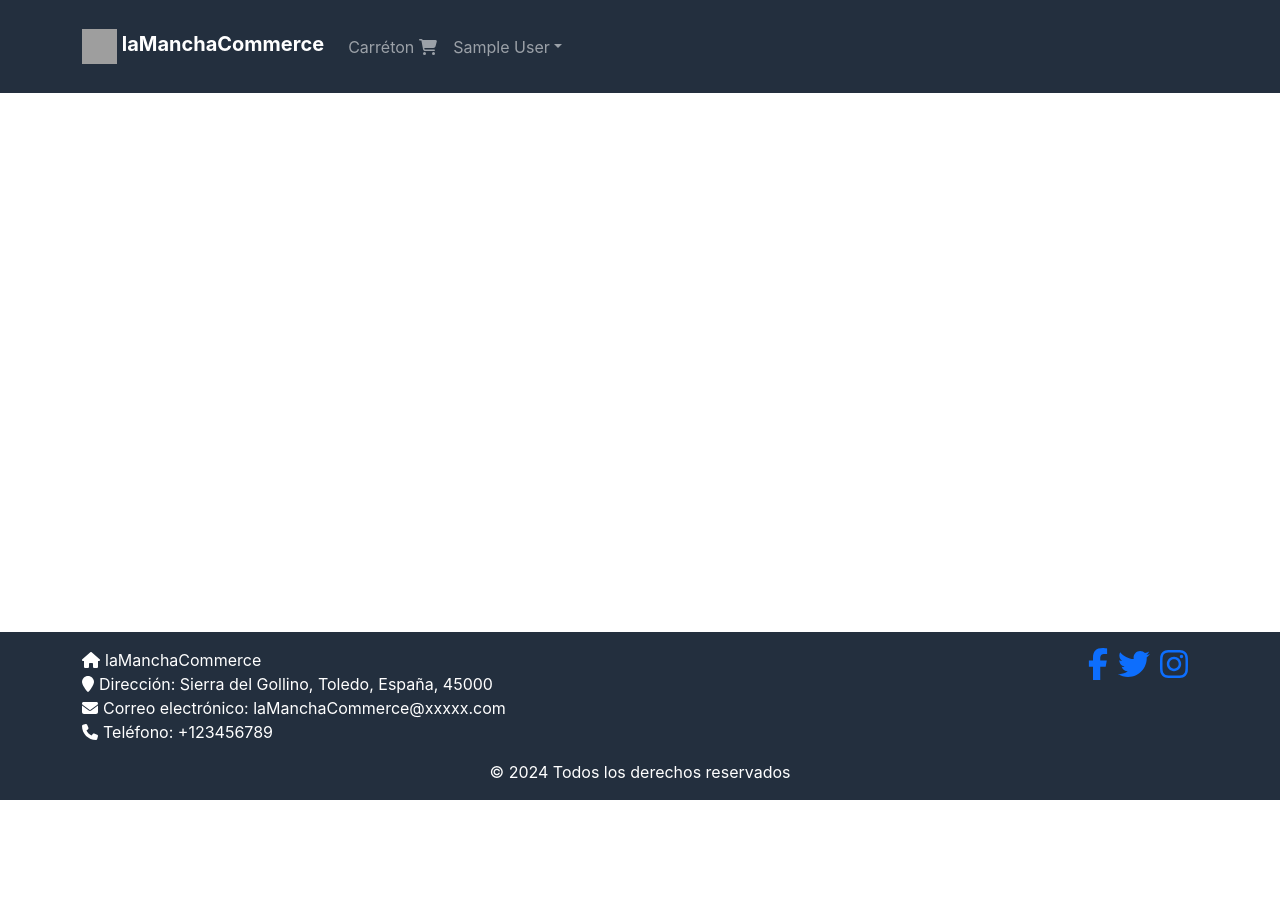
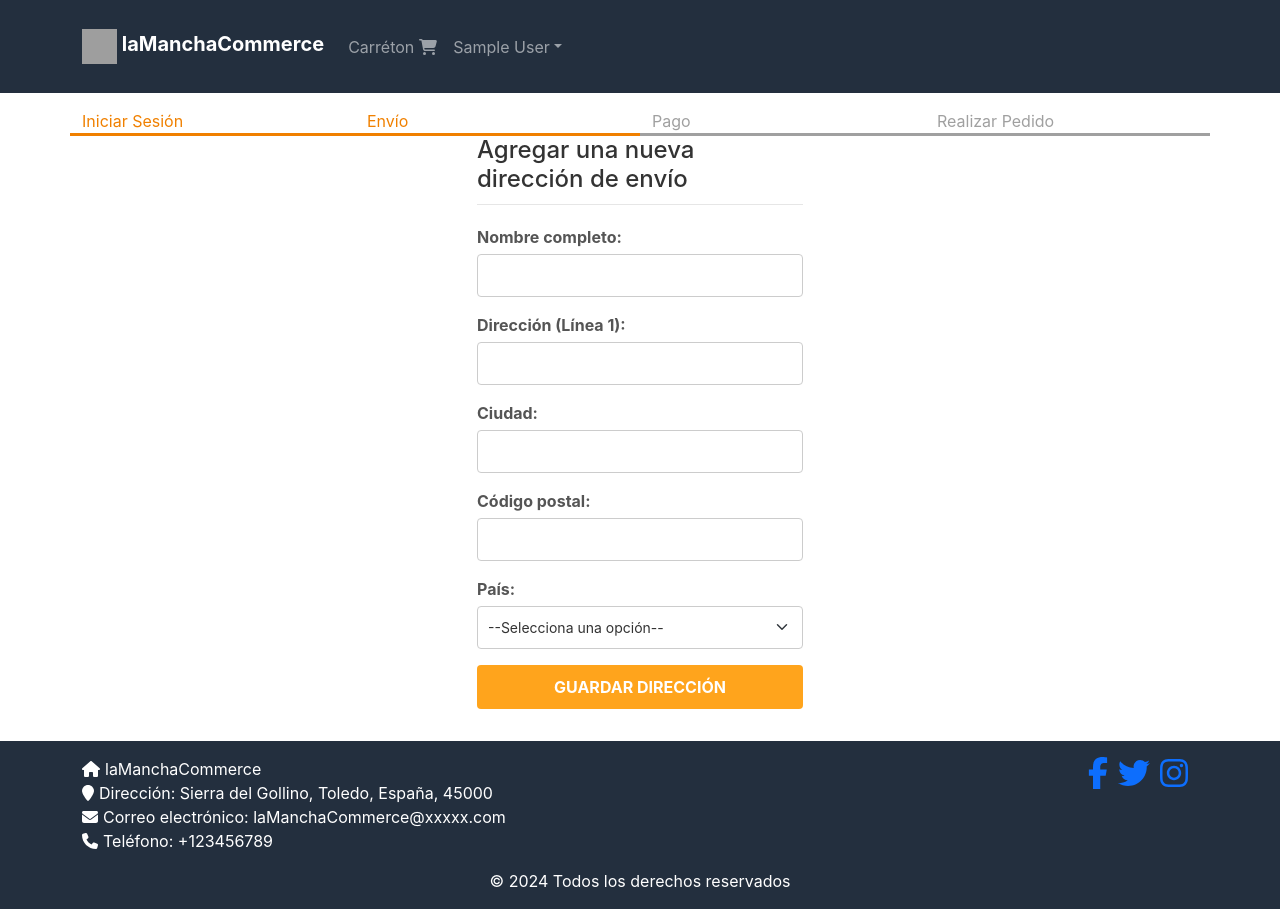
Before and after one commit to AlfredoDeCarglass/eCommerceTfg, a React (Create React App) app in the folder frontend/: page /shipping in a window 1280 px wide. Before the commit the page ends 800 px from the top, so only its background shows below. Built offline with nearby package versions, Linux system fonts and the light colour scheme; sample sign-in values are in the browser's storage; grey boxes are pictures that could not be loaded.

Commit message:
feat: add address screen

```diff
--- a/frontend/src/App.js
+++ b/frontend/src/App.js
@@ -26,6 +26,7 @@ import SigninScreen from './screens/SigninScreen';
 import NavDropdown from 'react-bootstrap/NavDropdown';
 import { ToastContainer } from 'react-toastify';
 import 'react-toastify/dist/ReactToastify.css';
+import ShippingAddressScreen from './screens/ShippingAddressScreen';
 
 function App() {
   const { state, dispatch: ctxDispatch } = useContext(Store);
@@ -99,6 +100,10 @@ function App() {
               <Route path="/" element={<HomeScreen />} />
               <Route path="/cart" element={<CartScreen />} />
               <Route path="/signin" element={<SigninScreen />} />
+              <Route
+                path="/shipping"
+                element={<ShippingAddressScreen />}
+              ></Route>
             </Routes>
           </Container>
         </main>
--- a/frontend/src/Store.js
+++ b/frontend/src/Store.js
@@ -8,15 +8,18 @@ const initialState = {
     : null,
 
   cart: {
+    shippingAddress: localStorage.getItem('shippingAddress')
+      ? JSON.parse(localStorage.getItem('shippingAddress'))
+      : {},
     cartItems: localStorage.getItem('cartItems')
       ? JSON.parse(localStorage.getItem('cartItems'))
       : [],
   },
 };
-
 function reducer(state, action) {
   switch (action.type) {
     case 'CART_ADD_ITEM':
+      // add to cart
       const newItem = action.payload;
       const existItem = state.cart.cartItems.find(
         (item) => item._id === newItem._id
@@ -28,7 +31,6 @@ function reducer(state, action) {
         : [...state.cart.cartItems, newItem];
       localStorage.setItem('cartItems', JSON.stringify(cartItems));
       return { ...state, cart: { ...state.cart, cartItems } };
-
     case 'CART_REMOVE_ITEM': {
       const cartItems = state.cart.cartItems.filter(
         (item) => item._id !== action.payload._id
@@ -36,16 +38,25 @@ function reducer(state, action) {
       localStorage.setItem('cartItems', JSON.stringify(cartItems));
       return { ...state, cart: { ...state.cart, cartItems } };
     }
-
     case 'USER_SIGNIN':
       return { ...state, userInfo: action.payload };
-
     case 'USER_SIGNOUT':
       return {
         ...state,
         userInfo: null,
+        cart: {
+          cartItems: [],
+          shippingAddress: {},
+        },
       };
-
+    case 'SAVE_SHIPPING_ADDRESS':
+      return {
+        ...state,
+        cart: {
+          ...state.cart,
+          shippingAddress: action.payload,
+        },
+      };
     default:
       return state;
   }
@@ -54,5 +65,5 @@ function reducer(state, action) {
 export function StoreProvider(props) {
   const [state, dispatch] = useReducer(reducer, initialState);
   const value = { state, dispatch };
-  return <Store.Provider value={value}>{props.children}</Store.Provider>;
+  return <Store.Provider value={value}>{props.children} </Store.Provider>;
 }
--- /dev/null
+++ b/frontend/src/components/CheckoutSteps.js
@@ -0,0 +1,14 @@
+import React from 'react';
+import Row from 'react-bootstrap/Row';
+import Col from 'react-bootstrap/Col';
+
+export default function CheckoutSteps(props) {
+  return (
+    <Row className="checkout-steps">
+      <Col className={props.step1 ? 'active' : ''}>Iniciar Sesión</Col>
+      <Col className={props.step2 ? 'active' : ''}>Envío</Col>
+      <Col className={props.step3 ? 'active' : ''}>Pago</Col>
+      <Col className={props.step4 ? 'active' : ''}>Realizar Pedido</Col>
+    </Row>
+  );
+}
--- a/frontend/src/index.css
+++ b/frontend/src/index.css
@@ -125,3 +125,71 @@ header a {
   color: #f0c040;
   text-decoration: none;
 }
+
+.checkout-steps > div {
+  border-bottom: 0.2rem solid #a0a0a0;
+  color: #a0a0a0;
+}
+.checkout-steps > div.active {
+  border-bottom: 0.2rem solid #f08000;
+  color: #f08000;
+}
+
+h1 {
+  font-size: 24px;
+  color: #333333;
+  margin-bottom: 20px;
+  border-bottom: 1px solid #e6e6e6;
+  padding-bottom: 10px;
+}
+
+.shipping-form label {
+  display: block;
+  font-weight: bold;
+  margin-bottom: 5px;
+  color: #555555;
+}
+
+.shipping-form input,
+.shipping-form select,
+.shipping-form textarea {
+  width: 100%;
+  padding: 10px;
+  border: 1px solid #cccccc;
+  border-radius: 4px;
+  box-sizing: border-box;
+  font-size: 14px;
+  color: #333333;
+}
+
+.shipping-form input:focus,
+.shipping-form select:focus,
+.shipping-form textarea:focus {
+  border-color: #f90;
+  outline: none;
+}
+
+.shipping-form .button {
+  width: 100%;
+  padding: 10px;
+  background-color: #ffa41c;
+  color: white;
+  border: none;
+  border-radius: 4px;
+  font-size: 16px;
+  cursor: pointer;
+  font-weight: bold;
+  text-transform: uppercase;
+}
+
+.shipping-form .button:hover {
+  background-color: #e69500;
+}
+
+.labelAddress {
+  font-size: 24px;
+  color: #333333;
+  margin-bottom: 20px;
+  border-bottom: 1px solid #e6e6e6;
+  padding-bottom: 10px;
+}
--- /dev/null
+++ b/frontend/src/screens/ShippingAddressScreen.js
@@ -0,0 +1,134 @@
+import React, { useContext, useEffect, useState } from 'react';
+import { Helmet } from 'react-helmet-async';
+import Form from 'react-bootstrap/Form';
+import Button from 'react-bootstrap/Button';
+import { useNavigate } from 'react-router-dom';
+import { Store } from '../Store';
+import CheckoutSteps from '../components/CheckoutSteps';
+
+export default function ShippingAddressScreen() {
+  const navigate = useNavigate();
+  const { state, dispatch: ctxDispatch } = useContext(Store);
+  const {
+    userInfo,
+    cart: { shippingAddress },
+  } = state;
+  const [fullName, setFullName] = useState(shippingAddress.fullName || '');
+  const [address, setAddress] = useState(shippingAddress.address || '');
+  const [city, setCity] = useState(shippingAddress.city || '');
+  const [postalCode, setPostalCode] = useState(
+    shippingAddress.postalCode || ''
+  );
+  useEffect(() => {
+    if (!userInfo) {
+      navigate('/signin?redirect=/shipping');
+    }
+  }, [userInfo, navigate]);
+  const [country, setCountry] = useState(shippingAddress.country || '');
+  const submitHandler = (e) => {
+    e.preventDefault();
+    ctxDispatch({
+      type: 'SAVE_SHIPPING_ADDRESS',
+      payload: {
+        fullName,
+        address,
+        city,
+        postalCode,
+        country,
+      },
+    });
+    localStorage.setItem(
+      'shippingAddress',
+      JSON.stringify({
+        fullName,
+        address,
+        city,
+        postalCode,
+        country,
+      })
+    );
+    navigate('/payment');
+  };
+  return (
+    <div>
+      <Helmet>
+        <title>Dirección de Envío</title>
+      </Helmet>
+
+      <CheckoutSteps step1 step2></CheckoutSteps>
+      <div className="container small-container">
+        <h1 className="labelAddress">Agregar una nueva dirección de envío</h1>
+        <Form onSubmit={submitHandler} className="shipping-form">
+          <Form.Group className="mb-3" controlId="fullName">
+            <Form.Label>Nombre completo:</Form.Label>
+            <Form.Control
+              value={fullName}
+              onChange={(e) => setFullName(e.target.value)}
+              required
+            />
+          </Form.Group>
+          <Form.Group className="mb-3" controlId="address">
+            <Form.Label>Dirección (Línea 1):</Form.Label>
+            <Form.Control
+              value={address}
+              onChange={(e) => setAddress(e.target.value)}
+              required
+            />
+          </Form.Group>
+          {/* <Form.Group className="mb-3" controlId="address">
+            <Form.Label>Dirección (Línea 2, opcional):</Form.Label>
+            <Form.Control
+              value={address}
+              onChange={(e) => setAddress(e.target.value)}
+            />
+          </Form.Group> */}
+          <Form.Group className="mb-3" controlId="city">
+            <Form.Label>Ciudad:</Form.Label>
+            <Form.Control
+              value={city}
+              onChange={(e) => setCity(e.target.value)}
+              required
+            />
+          </Form.Group>
+          {/* <Form.Group className="mb-3" controlId="city">
+            <Form.Label>Estado/Provincia/Región:</Form.Label>
+            <Form.Control
+              value={city}
+              onChange={(e) => setCity(e.target.value)}
+              required
+            />
+          </Form.Group> */}
+          <Form.Group className="mb-3" controlId="postalCode">
+            <Form.Label>Código postal:</Form.Label>
+            <Form.Control
+              value={postalCode}
+              onChange={(e) => setPostalCode(e.target.value)}
+              required
+            />
+          </Form.Group>
+          <Form.Group className="mb-3" controlId="country">
+            <Form.Label>País:</Form.Label>
+            <Form.Select
+              value={country}
+              onChange={(e) => setCountry(e.target.value)}
+              required
+            >
+              <option value="">--Selecciona una opción--</option>
+              <option value="espana">España</option>
+              <option value="portugal">Portugal</option>
+              <option value="chile">Chile</option>
+              <option value="argentina">Argentina</option>
+              <option value="bolivia">Bolivia</option>
+              <option value="colombia">Colombia</option>
+            </Form.Select>
+          </Form.Group>
+          <div className="mb-3">
+            <Button variant="primary" type="submit" className="button">
+              Guardar dirección
+            </Button>
+          </div>
+        </Form>
+      </div>
+    </div>
+  );
+}
```
